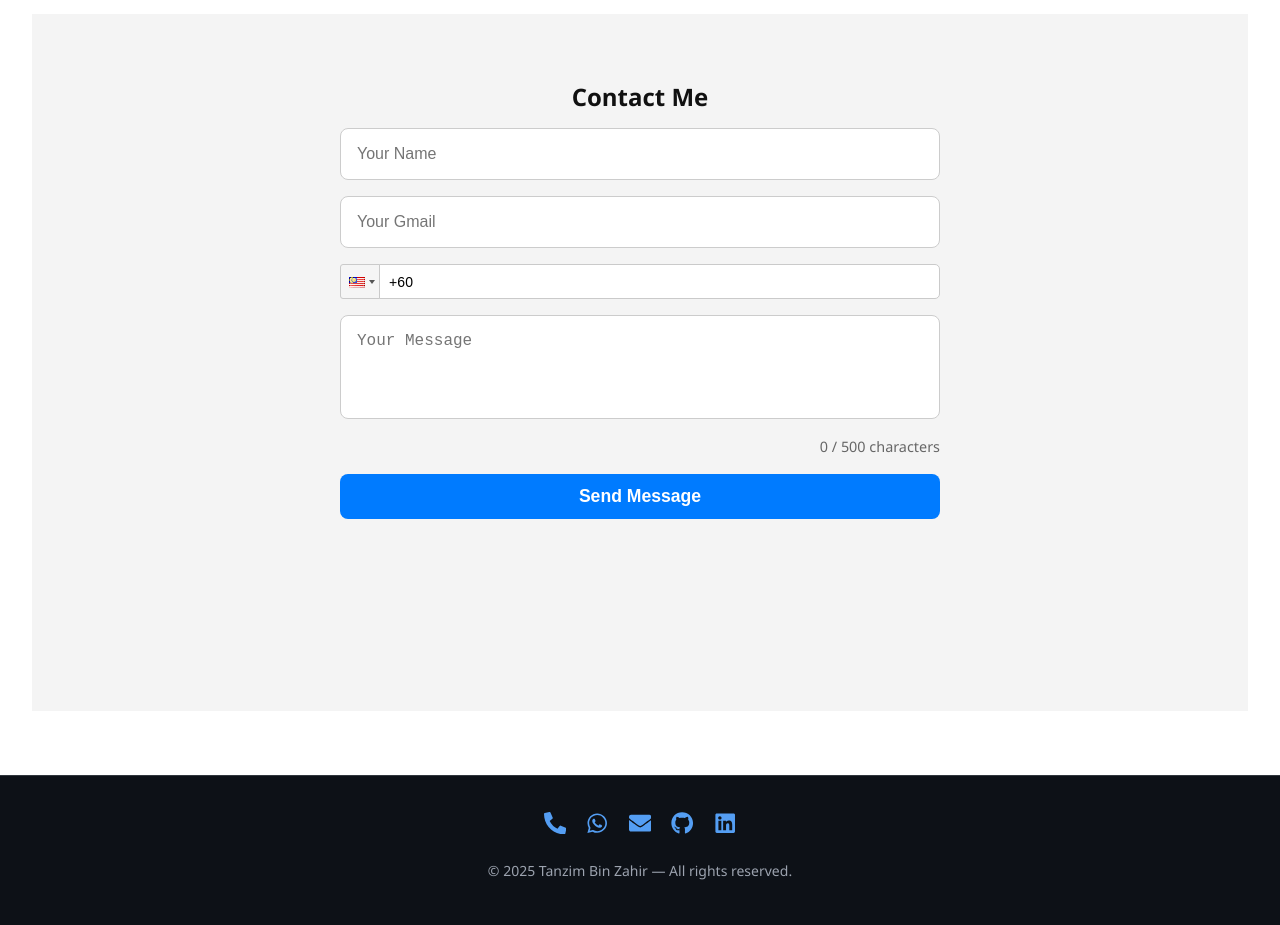
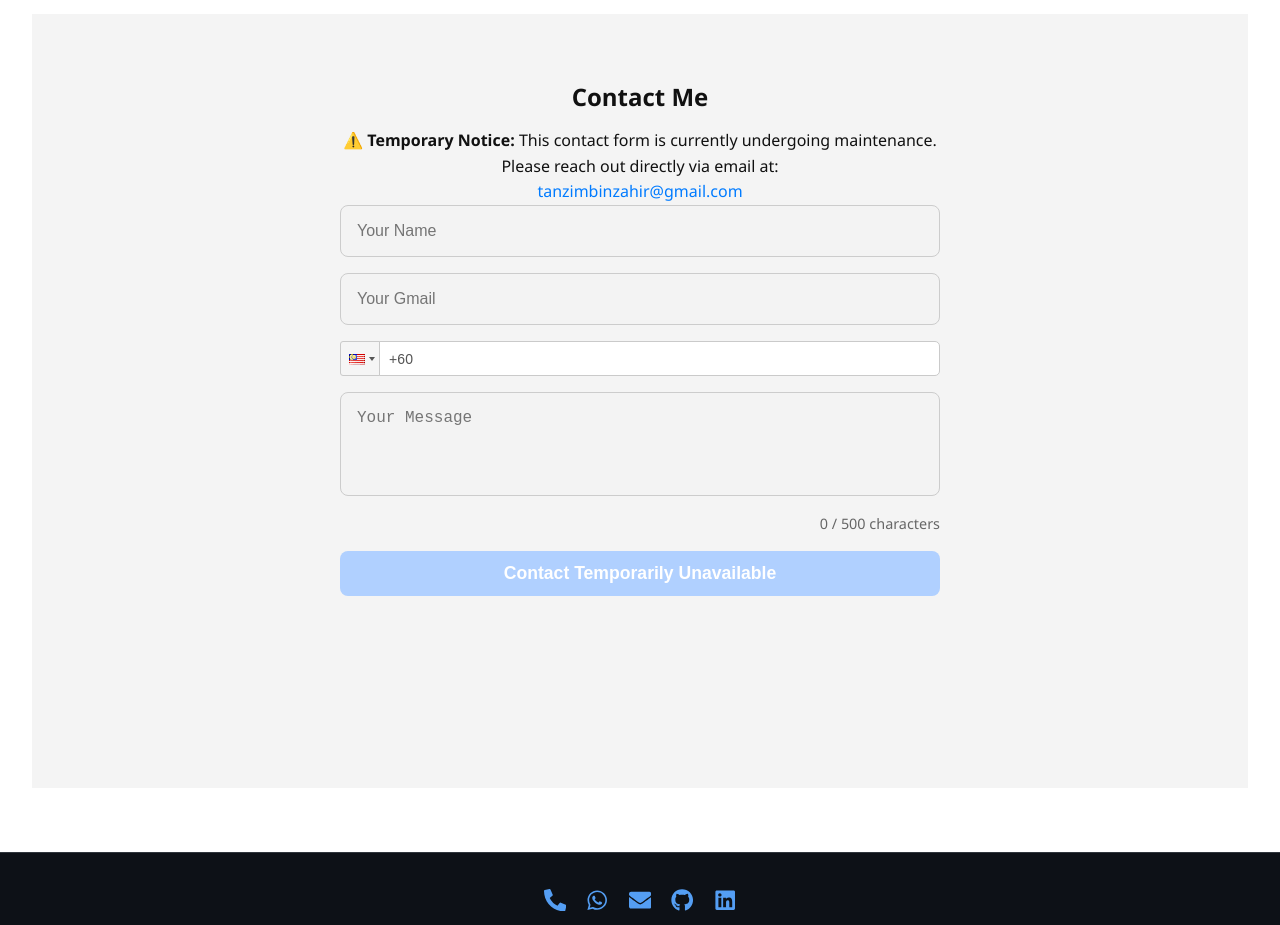
Before and after one commit to Tanz2024/resume, a React (Vite) app: page / in a window 1280 px wide. Shown: the part 4480-5405 px from the top of the page. Built offline with nearby package versions, Linux system fonts and the light colour scheme.

Commit message:
Update Contact form UI and disable EmailJS for maintenance

```diff
--- a/package.json
+++ b/package.json
@@ -19,6 +19,7 @@
     "my-portfolio": "file:",
     "react": "^18.3.1",
     "react-dom": "^18.3.1",
+    "react-google-recaptcha": "^3.1.0",
     "react-icons": "^5.5.0",
     "react-phone-input-2": "^2.15.1",
     "react-toastify": "^11.0.5",
--- a/src/components/Contact.tsx
+++ b/src/components/Contact.tsx
@@ -1,13 +1,11 @@
 import './Contact.css'
 import { useState, useEffect } from 'react'
-import { ToastContainer, toast } from 'react-toastify'
+import { ToastContainer } from 'react-toastify'
 import PhoneInput from 'react-phone-input-2'
 import 'react-phone-input-2/lib/style.css'
-import emailjs from 'emailjs-com'
 import 'react-toastify/dist/ReactToastify.css'
 
 const MAX_CHAR_LIMIT = 500
-const STORAGE_KEY = 'lastGmailSubmission'
 
 function Contact(): JSX.Element {
   const [formData, setFormData] = useState({
@@ -17,7 +15,6 @@ function Contact(): JSX.Element {
     message: ''
   })
 
-  const [isSubmitting, setIsSubmitting] = useState(false)
   const [charCount, setCharCount] = useState(0)
 
   useEffect(() => {
@@ -36,91 +33,20 @@ function Contact(): JSX.Element {
     setFormData(prev => ({ ...prev, [name]: value }))
   }
 
-  const isValidGmail = (email: string) =>
-    /^[A-Za-z0-9._%+-]+@gmail\.com$/.test(email)
-
-  const hasSubmittedToday = (email: string): boolean => {
-    const data = JSON.parse(localStorage.getItem(STORAGE_KEY) || '{}')
-    const last = data[email]
-    if (!last) return false
-    const diff = Date.now() - Number(last)
-    return diff < 24 * 60 * 60 * 1000
-  }
-
-  const saveSubmissionTime = (email: string) => {
-    const data = JSON.parse(localStorage.getItem(STORAGE_KEY) || '{}')
-    data[email] = Date.now()
-    localStorage.setItem(STORAGE_KEY, JSON.stringify(data))
-  }
-
-  const handleSubmit = async (e: React.FormEvent) => {
-    e.preventDefault()
-    const { name, email, phone, message } = formData
-
-    if (!name || !email || !phone || !message) {
-      toast.error('All fields are required.')
-      return
-    }
-
-    if (!isValidGmail(email)) {
-      toast.error('Only valid @gmail.com addresses are allowed.')
-      return
-    }
-
-    if (hasSubmittedToday(email)) {
-      toast.error('You can only send one message per day.')
-      return
-    }
-
-    if (charCount > MAX_CHAR_LIMIT) {
-      toast.error('Message exceeds character limit.')
-      return
-    }
-
-    setIsSubmitting(true)
-
-    try {
-      // Admin alert template (template_2lf0trq)
-      await emailjs.send(
-        import.meta.env.VITE_EMAILJS_SERVICE_ID!,
-        import.meta.env.VITE_EMAILJS_TEMPLATE_ADMIN_ID!,
-        {
-          name,
-          email,
-          phone,
-          message
-        },
-        import.meta.env.VITE_EMAILJS_PUBLIC_KEY!
-      )
-
-      // Auto-reply to user (template_1g19lkr)
-      await emailjs.send(
-        import.meta.env.VITE_EMAILJS_SERVICE_ID!,
-        import.meta.env.VITE_EMAILJS_TEMPLATE_USER_ID!,
-        {
-          name,
-          email
-        },
-        import.meta.env.VITE_EMAILJS_PUBLIC_KEY!
-      )
-
-      toast.success('Message sent successfully!')
-      setFormData({ name: '', email: '', phone: '', message: '' })
-      setCharCount(0)
-      saveSubmissionTime(email)
-    } catch (err: any) {
-      console.error('EmailJS Error:', err?.text || err?.message || err)
-      toast.error('Failed to send message. Try again later.')
-    } finally {
-      setIsSubmitting(false)
-    }
-  }
-
   return (
     <section className="contact" id="contact">
-      <h2>Contact Me</h2>
-      <form className="contact-form" onSubmit={handleSubmit}>
-        <label htmlFor="name" className="sr-only">Name</label>
+      <h2 className="contact-title">Contact Me</h2>
+
+      <div className="maintenance-banner">
+        ⚠️ <strong>Temporary Notice:</strong> This contact form is currently undergoing maintenance.<br />
+        Please reach out directly via email at:
+        <br />
+        <a href="mailto:tanzimbinzahir@gmail.com" className="email-link">
+          tanzimbinzahir@gmail.com
+        </a>
+      </div>
+
+      <form className="contact-form" onSubmit={(e) => e.preventDefault()}>
         <input
           id="name"
           name="name"
@@ -128,10 +54,9 @@ function Contact(): JSX.Element {
           placeholder="Your Name"
           value={formData.name}
           onChange={handleChange}
-          required
+          disabled
         />
 
-        <label htmlFor="email" className="sr-only">Email</label>
         <input
           id="email"
           name="email"
@@ -139,19 +64,17 @@ function Contact(): JSX.Element {
           placeholder="Your Gmail"
           value={formData.email}
           onChange={handleChange}
-          required
+          disabled
         />
 
-        <label htmlFor="phone" className="sr-only">Phone</label>
         <PhoneInput
           country={'my'}
           value={formData.phone}
           onChange={(phone) => setFormData(prev => ({ ...prev, phone }))}
-          inputProps={{ name: 'phone', required: true }}
+          inputProps={{ name: 'phone', disabled: true }}
           inputStyle={{ width: '100%' }}
         />
 
-        <label htmlFor="message" className="sr-only">Message</label>
         <textarea
           id="message"
           name="message"
@@ -160,7 +83,7 @@ function Contact(): JSX.Element {
           onChange={handleChange}
           rows={4}
           maxLength={MAX_CHAR_LIMIT}
-          required
+          disabled
           style={{ resize: 'none', overflow: 'hidden' }}
         ></textarea>
 
@@ -168,10 +91,11 @@ function Contact(): JSX.Element {
           {charCount} / {MAX_CHAR_LIMIT} characters
         </div>
 
-        <button type="submit" disabled={isSubmitting}>
-          {isSubmitting ? 'Sending...' : 'Send Message'}
+        <button type="submit" disabled>
+          Contact Temporarily Unavailable
         </button>
       </form>
+
       <ToastContainer />
     </section>
   )
```
Also changed, not shown: 1 other file (tests, documents, lock files or other folders).
